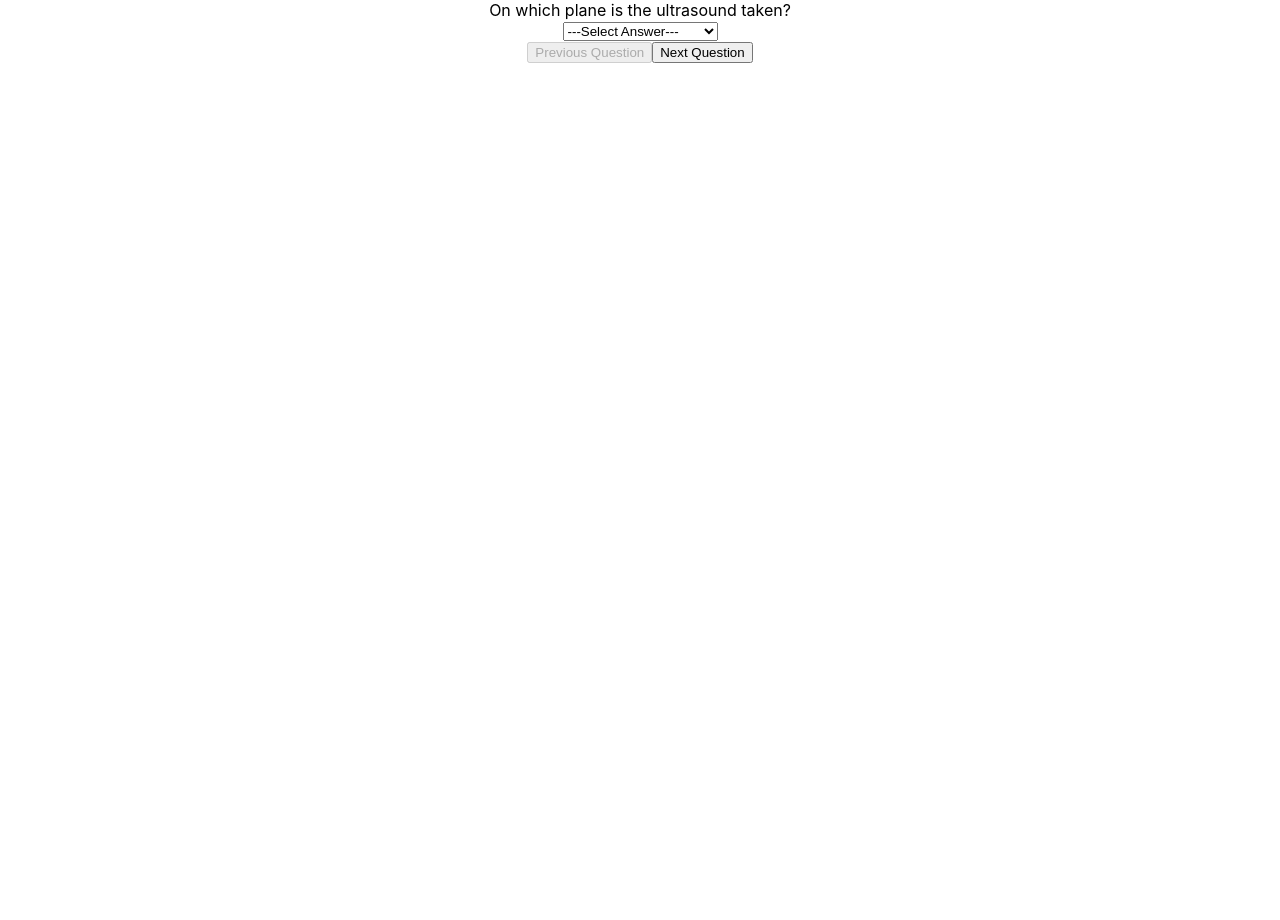
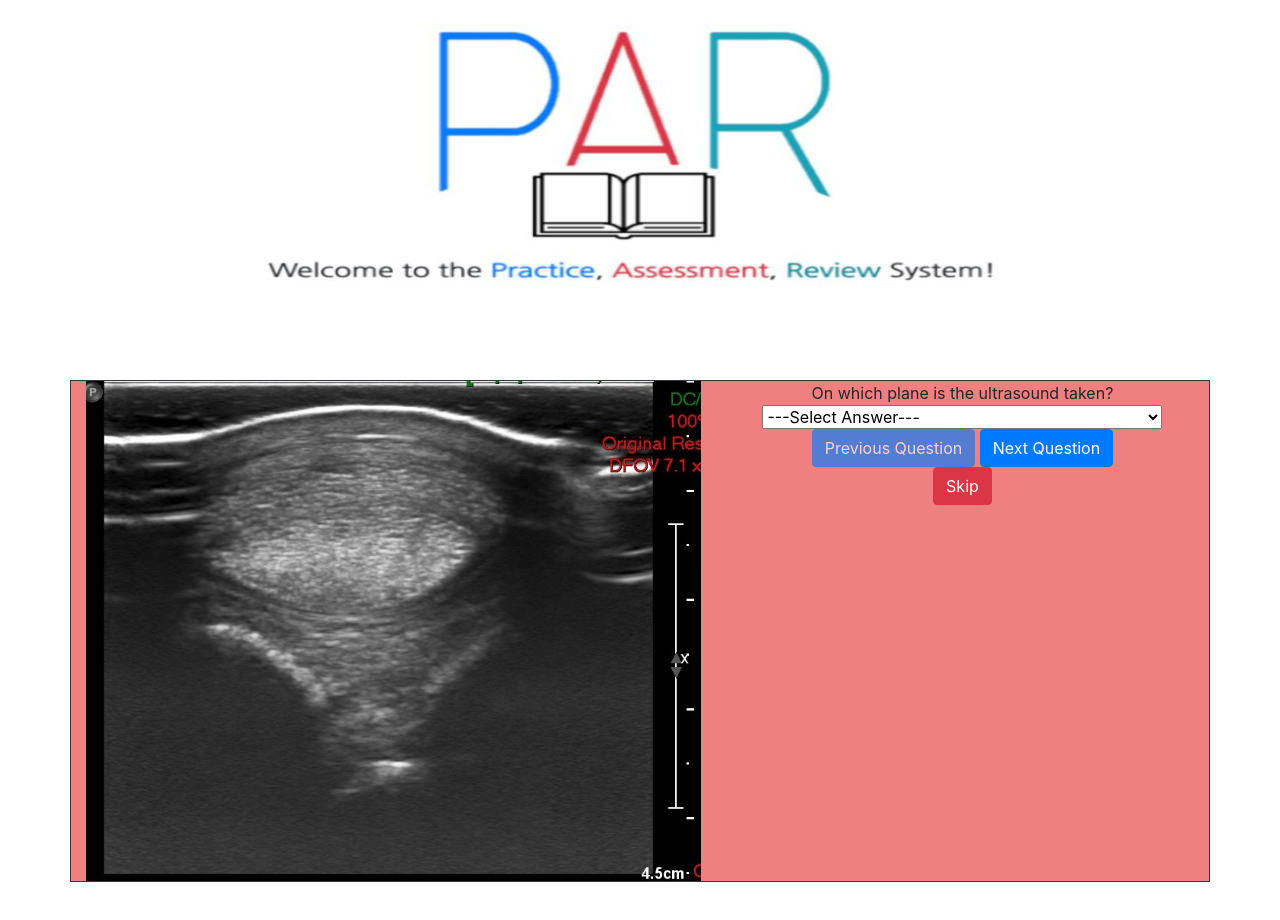
Before and after one commit to ruppatel115/UI-app, a React (Create React App) app: page / in a window 1280 px wide. Shown: the top 920 px of the page. Before the commit the page ends 800 px from the top, so only its background shows below. Built offline with nearby package versions, Linux system fonts and the light colour scheme.

Commit message:
added styling and some functionality

```diff
--- a/src/App.css
+++ b/src/App.css
@@ -55,3 +55,21 @@ img{
   width: auto;
   height: auto;
 }
+
+
+
+.block-example {
+  width: 10rem;
+  height: 31.4rem;
+  margin: 5rem;
+  background-color: lightcoral;
+  display: inline-block;
+}
+
+.container {
+  max-width: '100%';
+}
+
+.dropdown {
+  width: 400px;
+}
--- a/src/App.js
+++ b/src/App.js
@@ -1,7 +1,7 @@
 //import logo from './logo.svg';
 import React from 'react';
 import './App.css';
-
+import 'bootstrap/dist/css/bootstrap.min.css';
 import {QuestionListDemo} from "./test/js/QuestionListDemo";
 
 class App extends React.Component {
@@ -10,7 +10,14 @@ class App extends React.Component {
     // Keep this class empty except for a single, top-level component
     // Then you can manually test any component by dropping it in here
     return (
+
       <div className="App">
+      <div className="question-container"><img alt="pLogo" src="PARlogo.JPG" style={{
+        width: 800,
+        height: 300,
+        float: "center"
+
+    }}/></div>
         <QuestionListDemo/>
       </div>
      )
--- a/src/main/js/Images.jsx
+++ b/src/main/js/Images.jsx
@@ -1,6 +1,6 @@
 import React from 'react';
 import {Container} from "react-bootstrap";
-import { planeQuestion } from '../../test/resources/ExampleQuestions';
+import { questionListModel } from '../../test/resources/ExampleQuestions';
 import img from '../../main/js/images/3CTransverse.jpg';
 
 
@@ -16,7 +16,7 @@ export const Images = props => {
 
         <Container>
 
-        <img src = {planeQuestion.imageUrl} alt="DID NOT WORK"/>
+        <img src = {questionListModel.imageUrl} alt="DID NOT WORK"/>
 
 
 
--- a/src/main/js/QuestionDropdown.jsx
+++ b/src/main/js/QuestionDropdown.jsx
@@ -1,37 +1,57 @@
-import {Container} from "react-bootstrap";
-import {useState } from 'react';
+import {Container, Row, Col} from "react-bootstrap";
+import {useState, useRef, useEffect } from 'react';
+import { questionListModel } from "../../test/resources/ExampleQuestions";
+
 
 export const Question = props => {
     //creates a variable that will persist across function calls, but is private to this object
     const [feedbackText, setFeedbackText] = useState(null);
 
+
+    const [currAnswer, setAnswer] = useState(null);
+
+
     // a function to handle change events from the dropdown
     function handleAnswerChange(e){
         if (e.target.value === props.questionModel.correctAnswer){
             setFeedbackText("Correct");
+            setAnswer(e.target.value);
         }
         else if (e.target.key === null){
             setFeedbackText(null);
+            setAnswer("---Select Answer---");
         }
         else {
             setFeedbackText("Incorrect");
+            setAnswer(e.target.value);
+
         }
+
+
     }
+
+
 
     //this could be done with a for loop doing an accumulator, if you prefer
     const optionComponents = props.questionModel.possibleAnswers.map(possAnswerStr => (<option key={possAnswerStr}>{possAnswerStr}</option>));
+
+
+
+    //holds state for one question but then changes back to first option for the next or previous question
 
 
     return (
 
         <Container>
 
-            <div>{props.questionModel.questionText}</div>
-            <select onChange={handleAnswerChange} defaultValue="---Select Answer---">
+            <Col>
+            <select class="dropdown" onChange={handleAnswerChange} defaultValue="---Select Answer---" value={currAnswer}>
                 <option key="---Select Answer---" disabled={true}>---Select Answer---</option>
                 {optionComponents}
             </select>
-            <div> {feedbackText}</div>
+           <div>{feedbackText}</div>
+            </Col>
+
         </Container>
     );
 };
--- a/src/main/js/QuestionList.jsx
+++ b/src/main/js/QuestionList.jsx
@@ -1,7 +1,7 @@
-
 import {Question} from "../../main/js/QuestionDropdown"
 import {useState } from 'react';
 import { questionListModel } from "../../test/resources/ExampleQuestions";
+import { Button, Container, Row, Col, Image} from "react-bootstrap";
 
 
 export const QuestionList = props => {
@@ -14,7 +14,7 @@ export const QuestionList = props => {
 
     const nextQuestion = () => {
 
-            setCurQuestionIndex(curQuestionIndex+1);
+        setCurQuestionIndex(curQuestionIndex+1);
 
 
     }
@@ -22,21 +22,38 @@ export const QuestionList = props => {
 
 
 
-    // function checkAnswer(e){
-    //     if (e.target.value === props.questionListModel[curQuestionIndex].correctAnswer){
-    //          nextQuestion();
 
-    //     }
-
-    // }
 
     //set logic to disbale buttons for out of bounds errors
     return (
-        <div>
-            <Question questionModel={props.questionListModel[curQuestionIndex]} />
-            <button onClick={prevQuestion} disabled={curQuestionIndex===0}>Previous Question</button>
-            <button onClick={nextQuestion} disabled={curQuestionIndex === (questionListModel.length-1)}>Next Question</button>
-        </div>
+        <Container className="block-example border border-dark">
+
+
+            <Row>
+                <Col>
+                    <Image src = {questionListModel[curQuestionIndex].imageUrl} alt="DID NOT WORK" />
+                </Col>
+
+                <Col>
+                    {props.questionListModel[curQuestionIndex].questionText}
+
+                    <Question questionModel={props.questionListModel[curQuestionIndex]} />
+
+
+                        <Button variant="primary" onClick={prevQuestion} disabled={curQuestionIndex===0}>Previous Question</Button>{' '}
+                        <Button variant="primary" onClick={nextQuestion} disabled={curQuestionIndex === (questionListModel.length-1)}>Next Question</Button>{' '}
+                        <div><Button variant="danger" onClick={nextQuestion} disabled={curQuestionIndex=== (questionListModel.length-1)}>Skip</Button>{' '}</div>
+                </Col>
+
+            </Row>
+
+
+
+
+            </Container>
+
+
+
 
 
     );
--- a/src/main/js/QuestionModel.jsx
+++ b/src/main/js/QuestionModel.jsx
@@ -1,4 +1,4 @@
-import {Container, Row, Col} from "react-bootstrap";
+import {Container, Button} from "react-bootstrap";
 import {useState } from 'react';
 import { questionListModel } from "../../test/resources/ExampleQuestions";
 
```
Also changed, not shown: package.json (+5 -3 lines), 1 other file (tests, documents, lock files or other folders).
